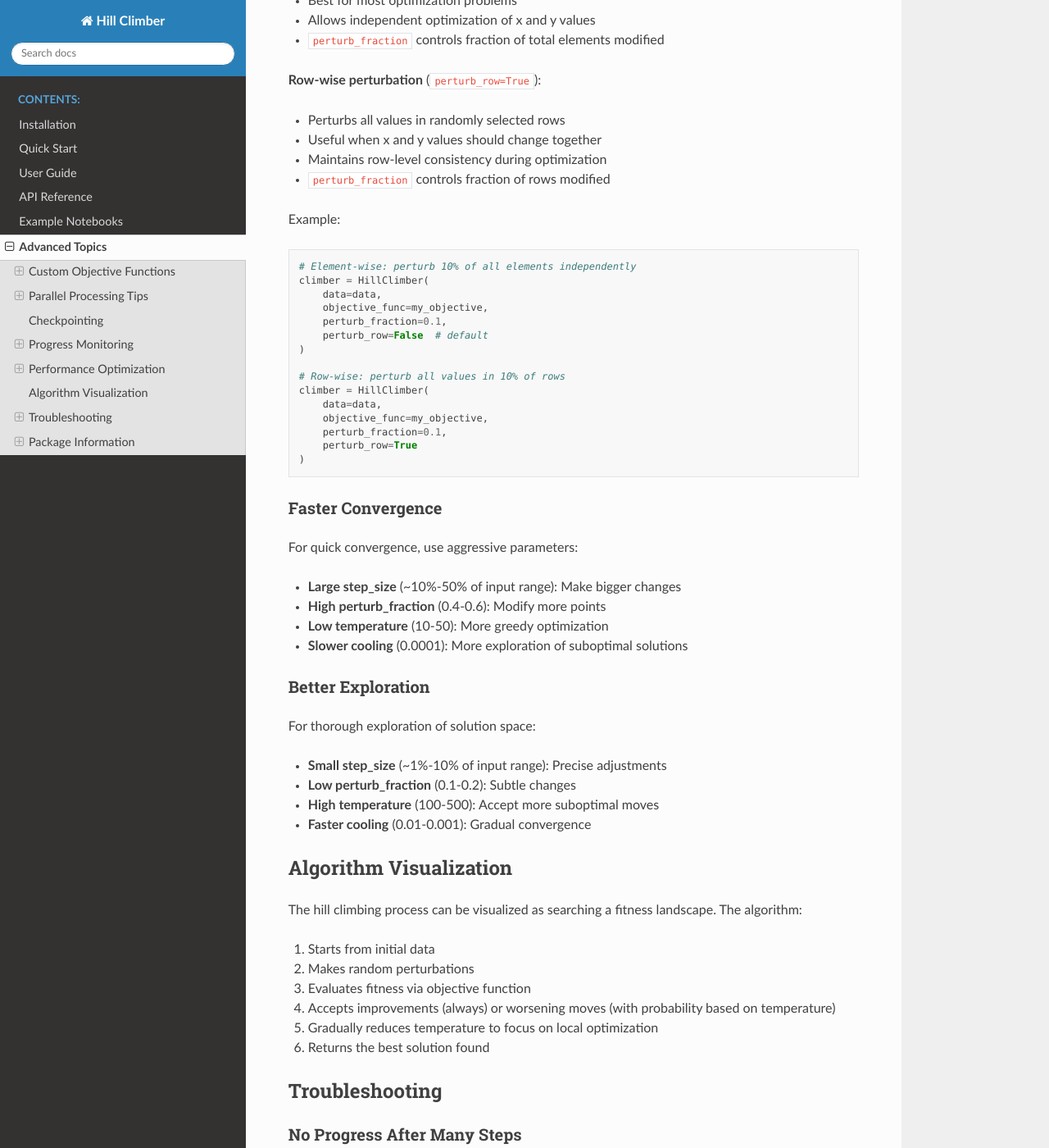
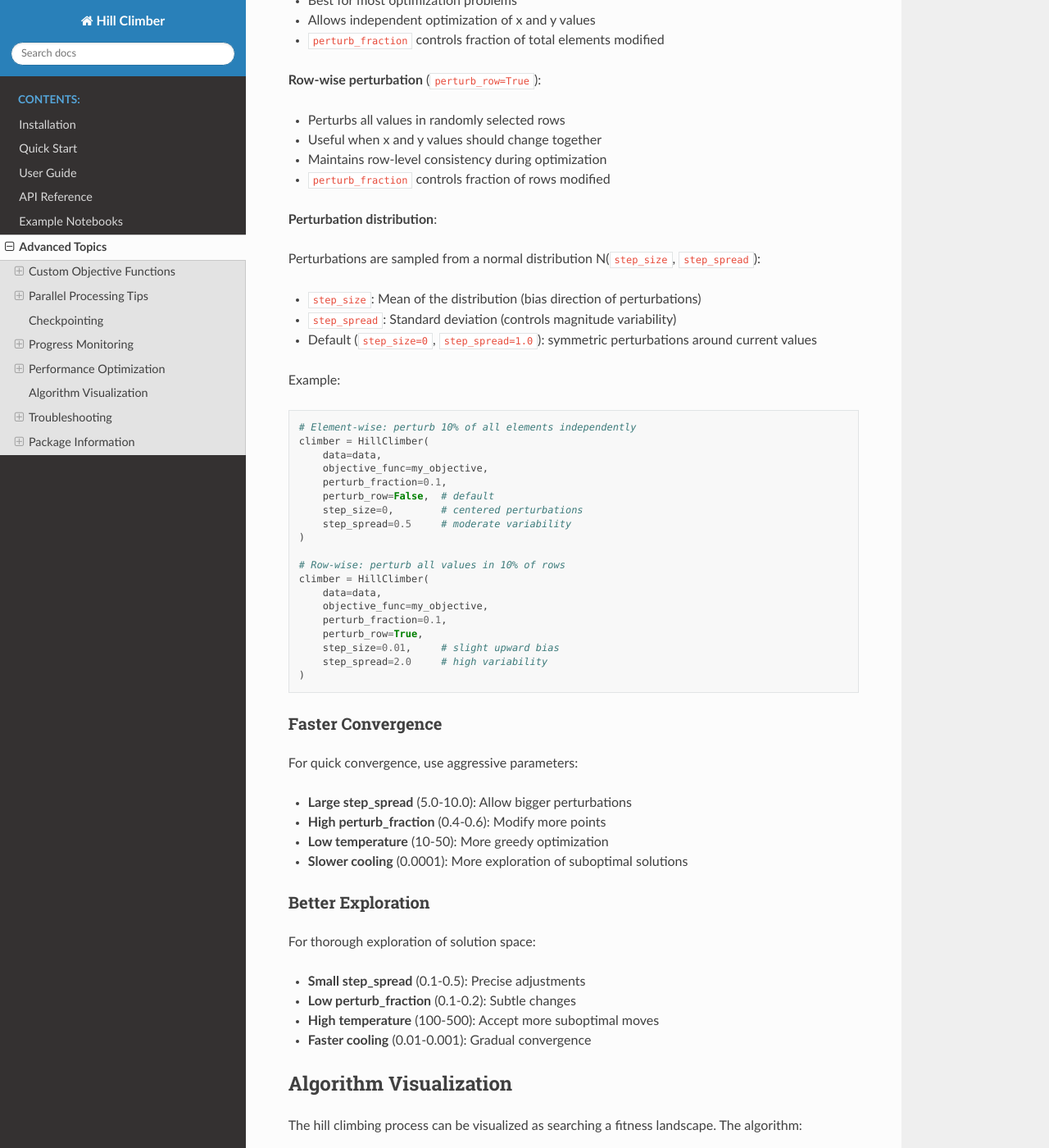
Before and after one commit to gperdrizet/hill_climber, a Sphinx documentation site: the page built from docs/source/advanced.rst, in a window 1280 px wide and 1400 px high, scrolled down 3082 px. Shown: the whole window at 82% size. Built offline with Sphinx 7.4.7 and the Read the Docs theme 3.1.0, drawn with Linux system fonts in a browser that asks for light colours; some of the changed text lies outside the part shown.

Commit message:
Updated step sampling to use gaussian rather than uniform distribution

```diff
--- a/docs/source/advanced.rst
+++ b/docs/source/advanced.rst
@@ -167,6 +167,14 @@ Choose between element-wise and row-wise perturbations:
 - Maintains row-level consistency during optimization
 - ``perturb_fraction`` controls fraction of rows modified
 
+**Perturbation distribution**:
+
+Perturbations are sampled from a normal distribution N(``step_size``, ``step_spread``):
+
+- ``step_size``: Mean of the distribution (bias direction of perturbations)
+- ``step_spread``: Standard deviation (controls magnitude variability)
+- Default (``step_size=0``, ``step_spread=1.0``): symmetric perturbations around current values
+
 Example:
 
 .. code-block:: python
@@ -176,7 +184,9 @@ Example:
        data=data,
        objective_func=my_objective,
        perturb_fraction=0.1,
-       perturb_row=False  # default
+       perturb_row=False,  # default
+       step_size=0,        # centered perturbations
+       step_spread=0.5     # moderate variability
    )
 
    # Row-wise: perturb all values in 10% of rows
@@ -184,7 +194,9 @@ Example:
        data=data,
        objective_func=my_objective,
        perturb_fraction=0.1,
-       perturb_row=True
+       perturb_row=True,
+       step_size=0.01,     # slight upward bias
+       step_spread=2.0     # high variability
    )
 
 Faster Convergence
@@ -192,7 +204,7 @@ Faster Convergence
 
 For quick convergence, use aggressive parameters:
 
-- **Large step_size** (~10%-50% of input range): Make bigger changes
+- **Large step_spread** (5.0-10.0): Allow bigger perturbations
 - **High perturb_fraction** (0.4-0.6): Modify more points
 - **Low temperature** (10-50): More greedy optimization
 - **Slower cooling** (0.0001): More exploration of suboptimal solutions
@@ -202,7 +214,7 @@ Better Exploration
 
 For thorough exploration of solution space:
 
-- **Small step_size** (~1%-10% of input range): Precise adjustments
+- **Small step_spread** (0.1-0.5): Precise adjustments
 - **Low perturb_fraction** (0.1-0.2): Subtle changes
 - **High temperature** (100-500): Accept more suboptimal moves
 - **Faster cooling** (0.01-0.001): Gradual convergence
@@ -214,7 +226,7 @@ The hill climbing process can be visualized as searching a fitness landscape.
 The algorithm:
 
 1. Starts from initial data
-2. Makes random perturbations
+2. Makes random perturbations sampled from a normal distribution N(``step_size``, ``step_spread``)
 3. Evaluates fitness via objective function
 4. Accepts improvements (always) or worsening moves (with probability based on temperature)
 5. Gradually reduces temperature to focus on local optimization
@@ -230,7 +242,7 @@ No Progress After Many Steps
 
 **Solutions**:
 
-- Increase ``step_size`` for larger perturbations
+- Increase ``step_spread`` for larger perturbations
 - Increase ``perturb_fraction`` to modify more points
 - Decrease ``temperature`` for more greedy optimization
 - Check if objective function has bugs or is too constrained
@@ -254,7 +266,7 @@ Oscillating Objective Values
 
 **Solutions**:
 
-- Decrease ``step_size`` for finer control
+- Decrease ``step_spread`` for finer control
 - Decrease ``temperature`` to be more selective
 - Check for bugs in objective function
 - Ensure objective weights are balanced
```
Also changed, not shown: docs/source/user_guide.rst (+9 -4 lines), 2 other files.
